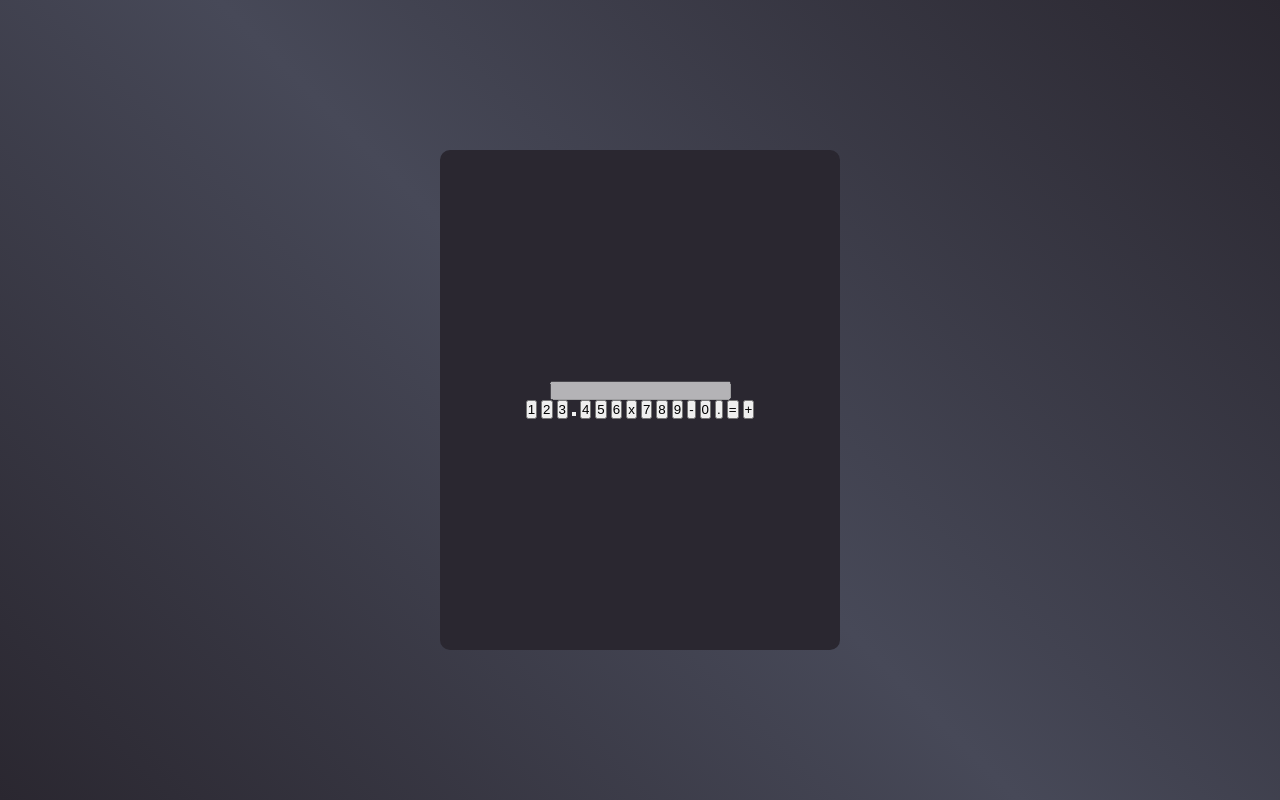
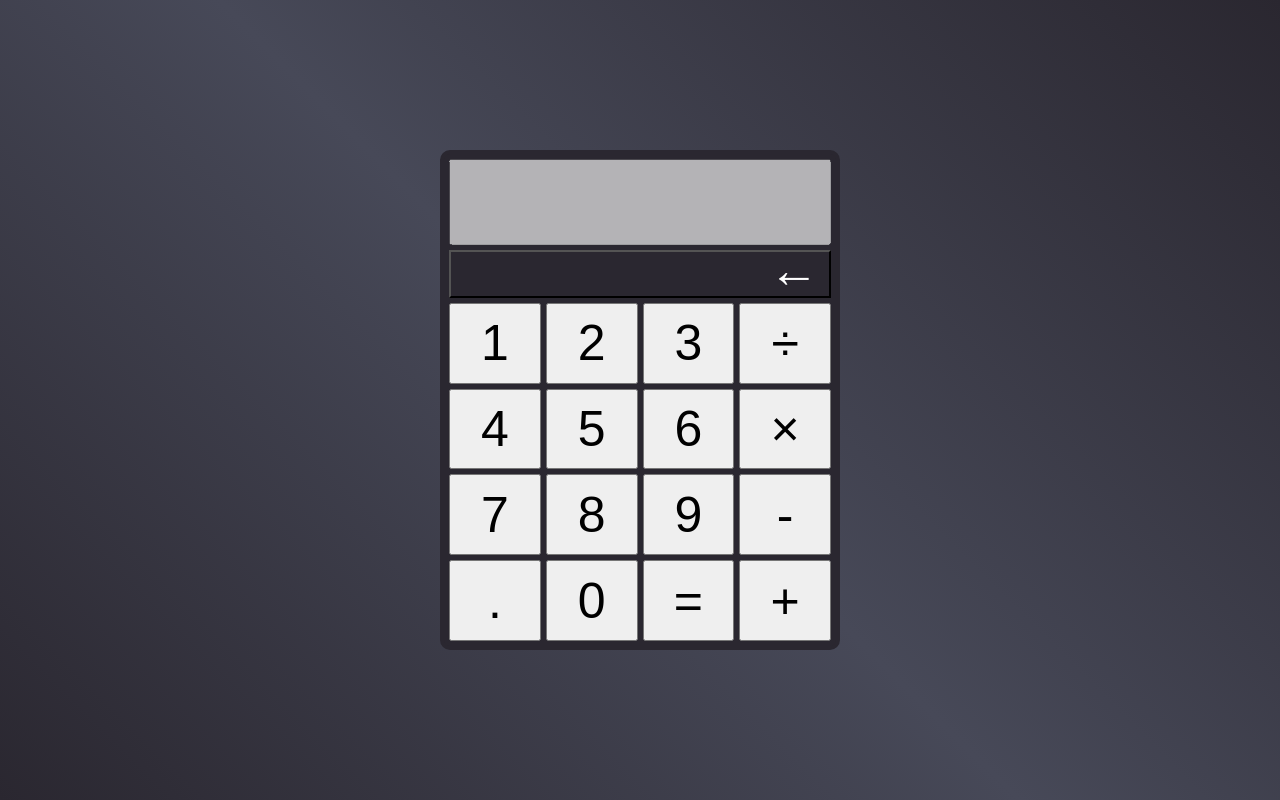
Before and after one commit to danbi-seo/dani-seo.github.io, a plain HTML site: page danbi/계산기만들기/index.html in a window 1280 px wide. Drawn offline with Linux system fonts and the light colour scheme.

Commit message:
recommit

```diff
--- a/danbi/계산기만들기/calculator.css
+++ b/danbi/계산기만들기/calculator.css
@@ -28,4 +28,40 @@ body {
     border-radius: 10px;
     height: 500px;
     width: 400px;
+    gap: 5px;
+    padding: 5px;
 }
+
+.display {
+    display: flex;
+    width: 100%;
+    height: 25%;
+    margin: 0;
+}
+
+.delete {
+    display: flex;
+    flex-direction: row-reverse;
+    width: 100%;
+    height: 10%;
+    font-size: 50px;
+    align-items: center;
+    padding-bottom: 8px;
+    padding-right: 10px;
+    margin: 0;
+    color: white;
+    background-color: #2A2730;
+}
+.buttons {
+    display: grid;
+    grid-template-columns: repeat(4, 1fr);
+    gap: 5px;
+    width: 100%;
+    height: 100%;
+    margin: 0;
+    border-radius: 20px;
+}
+
+.btn {
+    font-size: 50px;
+}
--- a/danbi/계산기만들기/index.html
+++ b/danbi/계산기만들기/index.html
@@ -9,28 +9,27 @@
 <body>
     <div class="calculator">
         <input type="text" id="display" class="display" disabled/>
-        <div class="delete">
-        </div>
+        <button class="delete">&#8592;</button>
         <div class="buttons">
             <button class="btn" >1</button>
             <button class="btn" >2</button>
             <button class="btn" >3</button>
-            <button class="btn" ></button>
+            <button class="btn" >&divide;</button>
             <button class="btn" >4</button>
             <button class="btn" >5</button>
             <button class="btn" >6</button>
-            <button class="btn" >x</button>
+            <button class="btn" >&times;</button>
             <button class="btn" >7</button>
             <button class="btn" >8</button>
             <button class="btn" >9</button>
             <button class="btn" >-</button>
+            <button class="btn" >.</button>
             <button class="btn" >0</button>
-            <button class="btn" >.</button>
             <button class="btn" >=</button>
             <button class="btn" >+</button>
         </div>
     </div>
-
+<script src="script.js"></script>
 
 
 </body>
--- /dev/null
+++ b/danbi/계산기만들기/script.js
@@ -0,0 +1,18 @@
+const display = document.getElementById('display');
+const buttons = document.querySelectorAll('.btn');
+const deleteButton = document.querySelector('.delete');
+
+
+// buttons.forEach(button => {
+//     button.addEventListener('click', function(){
+//         const value = button.textContent;
+
+//         if (value === )
+//     })
+// })
+
+const button = document.getElementById("myButton");
+
+button.addEventListener("click", function(event) {
+  console.log(event.target);  // 클릭한 요소를 콘솔에 출력
+});
```
Also changed, not shown: index.html (+1 -1 lines).
